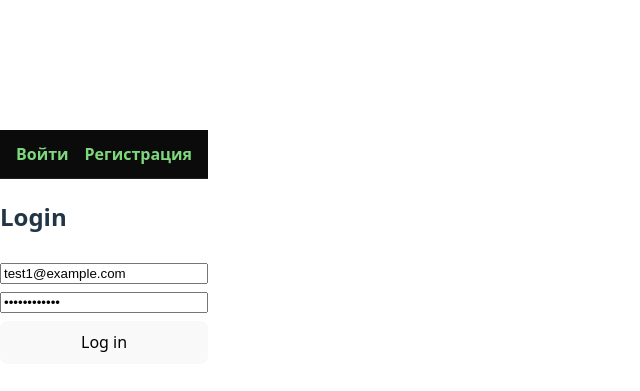
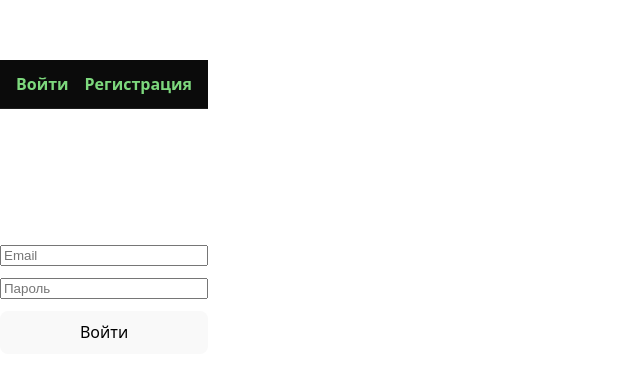
Before and after one commit to efffds/TiTaNiT, a React app in the folder frontend/: page /login in a window 1280 px wide. Shown: the part 153-544 px from the top of the page, without its empty margins (0-640 px from the left). Built offline with nearby package versions, Linux system fonts and the light colour scheme; the HTML template or start-up script is replaced by a standard one.

Commit message:
изменен визуал, а так же сделан профиль

```diff
--- a/frontend/src/App.jsx
+++ b/frontend/src/App.jsx
@@ -1,6 +1,7 @@
 import { BrowserRouter, Routes, Route, Link, Navigate } from "react-router-dom";
 import Login from "./pages/Login.jsx";
 import Signup from "./pages/Signup.jsx";
+import Profile from "./pages/Profile.jsx";
 
 export default function App() {
   return (
@@ -17,6 +18,7 @@ export default function App() {
         <Route path="/" element={<Navigate to="/signup" replace />} />
         <Route path="/signup" element={<Signup />} />
         <Route path="/login" element={<Login />} />
+        <Route path="/profile" element={<Profile />} /> {/* ← новый маршрут */}
         {/* если кто-то пойдёт на другие маршруты */}
         <Route path="*" element={<Navigate to="/signup" replace />} />
       </Routes>
--- a/frontend/src/auth.js
+++ b/frontend/src/auth.js
@@ -1,3 +1,16 @@
-export const getToken = () => localStorage.getItem("token") || "";
-export const setToken = (t) => t && localStorage.setItem("token", t);
-export const clearToken = () => localStorage.removeItem("token");
+// src/auth.js
+
+// Сохранить токен
+export function saveToken(token) {
+  localStorage.setItem("token", token);
+}
+
+// Получить токен
+export function getToken() {
+  return localStorage.getItem("token");
+}
+
+// Удалить токен (логаут)
+export function logout() {
+  localStorage.removeItem("token");
+}
--- a/frontend/src/pages/Login.jsx
+++ b/frontend/src/pages/Login.jsx
@@ -1,31 +1,50 @@
 import { useState } from "react";
 import { login } from "../api";
-import { setToken } from "../auth";
+import { saveToken } from "../auth";
 import { useNavigate } from "react-router-dom";
 
 export default function Login() {
-  const [email, setEmail] = useState("test1@example.com");
-  const [password, setPassword] = useState("Password123!");
+  const [email, setEmail] = useState("");
+  const [password, setPassword] = useState("");
   const [err, setErr] = useState("");
   const nav = useNavigate();
 
-  const submit = async (e) => {
+  async function handleLogin(e) {
     e.preventDefault();
     setErr("");
+
     try {
-      const { access_token } = await login({ email, password });
-      setToken(access_token);
-      nav("/home");
-    } catch (e) { setErr(String(e.message || e)); }
-  };
+      const res = await login({ email, password });
+      if (res?.access_token) {
+        saveToken(res.access_token);
+        nav("/profile");
+      } else {
+        throw new Error("Неверный ответ от сервера");
+      }
+    } catch (e) {
+      setErr(e.message || "Ошибка входа");
+    }
+  }
 
   return (
-    <form onSubmit={submit} style={{display:"grid", gap:8}}>
-      <h2>Login</h2>
-      <input placeholder="email" value={email} onChange={e=>setEmail(e.target.value)} />
-      <input type="password" placeholder="password" value={password} onChange={e=>setPassword(e.target.value)} />
-      <button type="submit">Log in</button>
-      {err && <div style={{color:"crimson"}}>{err}</div>}
-    </form>
+    <div style={{ maxWidth: 400, margin: "80px auto", color: "#fff" }}>
+      <h2>Вход</h2>
+      {err && <div style={{ color: "crimson" }}>{err}</div>}
+      <form onSubmit={handleLogin} style={{ display: "grid", gap: 12 }}>
+        <input
+          type="email"
+          placeholder="Email"
+          value={email}
+          onChange={(e) => setEmail(e.target.value)}
+        />
+        <input
+          type="password"
+          placeholder="Пароль"
+          value={password}
+          onChange={(e) => setPassword(e.target.value)}
+        />
+        <button type="submit">Войти</button>
+      </form>
+    </div>
   );
 }
--- /dev/null
+++ b/frontend/src/pages/Profile.jsx
@@ -0,0 +1,81 @@
+import { useEffect, useState } from "react";
+import { getToken, logout } from "../auth";
+import { me } from "../api";
+import { useNavigate } from "react-router-dom";
+
+export default function Profile() {
+  const [user, setUser] = useState(null);
+  const [err, setErr] = useState("");
+  const nav = useNavigate();
+  const token = getToken();
+
+  useEffect(() => {
+    if (!token) return nav("/login");
+    (async () => {
+      try {
+        const u = await me(token);
+        setUser(u);
+      } catch (e) {
+        setErr(e?.message || "Ошибка загрузки профиля");
+      }
+    })();
+  }, [token]);
+
+  if (!token) return null;
+
+  return (
+    <div style={styles.page}>
+      <h2 style={styles.title}>Ваш профиль</h2>
+      {err && <div style={styles.err}>{err}</div>}
+
+      {user ? (
+        <pre style={styles.card}>{JSON.stringify(user, null, 2)}</pre>
+      ) : (
+        <div style={styles.loading}>Загрузка...</div>
+      )}
+
+      <button onClick={() => { logout(); nav("/login"); }} style={styles.btn}>
+        Выйти
+      </button>
+    </div>
+  );
+}
+
+const styles = {
+  page: {
+    minHeight: "100vh",
+    background: "#0a0a0a",
+    color: "#fff",
+    display: "flex",
+    flexDirection: "column",
+    alignItems: "center",
+    padding: "32px 16px",
+  },
+  title: { fontSize: 28, fontWeight: 800, marginBottom: 20 },
+  card: {
+    background: "#1b1b1b",
+    color: "#eaeaea",
+    borderRadius: 12,
+    padding: 16,
+    maxWidth: 400,
+    width: "100%",
+    marginBottom: 20,
+  },
+  loading: { opacity: 0.6, marginBottom: 20 },
+  btn: {
+    background: "#26de50",
+    border: "none",
+    color: "#000",
+    fontWeight: 700,
+    padding: "10px 24px",
+    borderRadius: 10,
+    cursor: "pointer",
+  },
+  err: {
+    color: "#ff8a8a",
+    background: "#3a0f0f",
+    borderRadius: 8,
+    padding: "10px 16px",
+    marginBottom: 16,
+  },
+};
--- a/frontend/src/pages/Signup.jsx
+++ b/frontend/src/pages/Signup.jsx
@@ -38,9 +38,19 @@ export default function Signup() {
     try {
       setLoading(true);
       // backend пока принимает: email, password, name, city
-      await signup({ email, password, name, city });
-      // age/bio можно отправлять отдельным PATCH профиля, когда появится API
-      nav("/login");
+        const res = await signup({ email, password, name, city });
+
+        // если бэк возвращает токен — сохраняем его
+        if (res?.access_token) {
+            import("../auth").then(({ saveToken }) => {
+                saveToken(res.access_token);
+                nav("/profile");
+            });
+        } else {
+        // fallback, если токена нет
+            nav("/login");
+        }
+
     } catch (e) {
       setErr(e?.message || "Ошибка регистрации");
     } finally {
```
